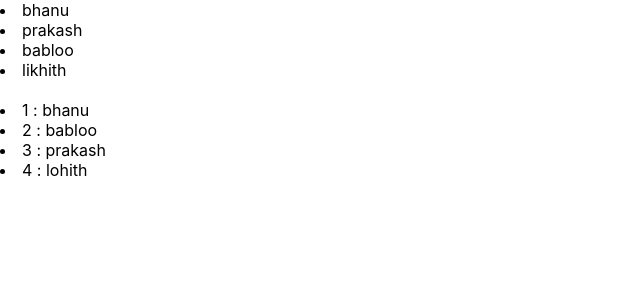
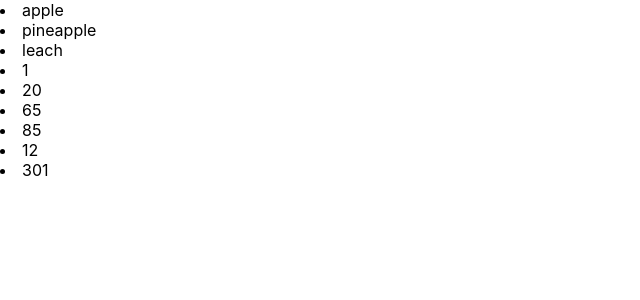
Before and after one commit to ModemBhanuPrakash/ReactPractice, a React (Create React App) app: page / in a window 1280 px wide. Shown: the top 300 px of the page, without its empty margins (0-640 px from the left). Built offline with nearby package versions, Linux system fonts and the light colour scheme.

Commit message:
understood filter function in reactjs

```diff
--- a/src/Map.js
+++ b/src/Map.js
@@ -20,9 +20,13 @@ const Map = () => {
             name :'lohith'
         }
     ]
+    const fruits = ['apple','banana','pineapple','leach','mango']
+    const filteredFruits = fruits.filter(fruit => fruit.includes('e'))
+    const numbers = [1,20,-6,65,85,-96,12,-74,-39,301]
+    const posNumbers = numbers.filter(num => num>=0)
   return (
     <div>
-      {
+      {/* {
         arr.map(
             (value,index) => <li key={index}>{value}</li>
         )
@@ -32,6 +36,16 @@ const Map = () => {
          arr1.map(
             (value) => <li key={value.id}>{value.id} : {value.name}</li>
         )
+      } */}
+      {
+        filteredFruits.map(
+            (fruit) => <li key={fruit}>{fruit}</li>
+        )
+      }
+      {
+        posNumbers.map(
+            (num,index) => <li key={index}>{num}</li>
+        )
       }
     </div>
   )
```
